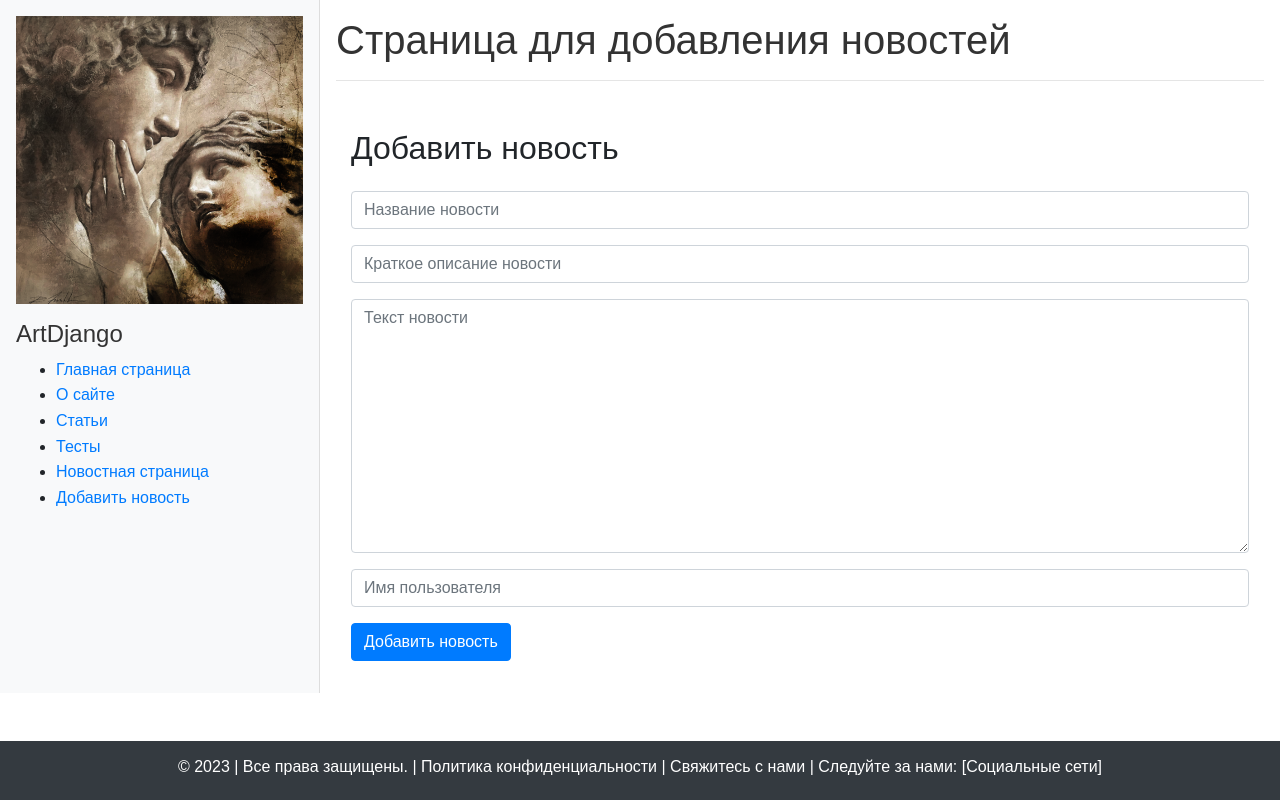
After one commit to prolisbet/theme-10-DJ, a Django app: page /news/add_news/ in a window 1280 px wide. The commit adds this page. Run offline with Django 5.2, Linux system fonts and the light colour scheme; some libraries are stand-ins or nearby versions.

Commit message:
lesson DJ04

```diff
--- a/djangoProject/main/templates/main/nav.html
+++ b/djangoProject/main/templates/main/nav.html
@@ -4,4 +4,5 @@
     <li><a href="{% url 'page3' %}">Статьи</a></Li>
     <li><a href="{% url 'page4' %}">Тесты</a></Li>
     <li><a href="{% url 'news_home' %}">Новостная страница</a></Li>
+    <li><a href="{% url 'add_news' %}">Добавить новость</a></Li>
 </ul>
--- /dev/null
+++ b/djangoProject/news/forms.py
@@ -0,0 +1,14 @@
+from .models import News_post
+from django.forms import ModelForm, TextInput, Textarea, DateTimeInput
+
+
+class News_postForm(ModelForm):
+    class Meta:
+        model = News_post
+        fields = ['title', 'short_description', 'text', 'username']
+        widgets = {
+            'title': TextInput(attrs={'class': 'form-control', 'placeholder': 'Название новости'}),
+            'short_description': TextInput(attrs={'class': 'form-control', 'placeholder': 'Краткое описание новости'}),
+            'text': Textarea(attrs={'class': 'form-control', 'placeholder': 'Текст новости'}),
+            'username': TextInput(attrs={'class': 'form-control', 'placeholder': 'Имя пользователя'}),
+        }
--- /dev/null
+++ b/djangoProject/news/templates/news/add_news.html
@@ -0,0 +1,39 @@
+{% extends 'main/layout.html' %}
+
+{% block title %}
+    <title>Страница для добавления новостей</title>
+{% endblock %}
+
+{% block content %}
+    <h1>Страница для добавления новостей</h1>
+    <hr>
+    <div class="container mt-5">
+        <h2 class="mb-4">Добавить новость</h2>
+        <form method="post">
+            {% csrf_token %}
+            <div class="form-group">
+<!--                <label for="newsTitle">Название новости</label>-->
+<!--                <input type="text" class="form-control" id="newsTitle" placeholder="Название новости">-->
+                {{ form.title }}
+            </div>
+            <div class="form-group">
+<!--                <label for="newsDescription">Краткое описание новости</label>-->
+<!--                <input type="text" class="form-control" id="newsDescription" placeholder="Краткое описание новости">-->
+                {{ form.short_description }}
+            </div>
+            <div class="form-group">
+<!--                <label for="newsText">Текст новости</label>-->
+<!--                <textarea class="form-control" id="newsText" rows="4" placeholder="Текст новости"></textarea>-->
+                {{ form.text }}
+            </div>
+            <div class="form-group">
+<!--                <label for="userName">Имя пользователя</label>-->
+<!--                <input type="text" class="form-control" id="userName" placeholder="Имя пользователя">-->
+                {{ form.username }}
+            </div>
+            <button type="submit" class="btn btn-primary">Добавить новость</button>
+        </form>
+        <p>{{ error }}</p>
+    </div>
+
+{% endblock %}
--- a/djangoProject/news/templates/news/news.html
+++ b/djangoProject/news/templates/news/news.html
@@ -7,6 +7,7 @@
 {% block content %}
     <h1>Новостная страница {{ caption }}</h1>
     <hr>
+    {% if news%}
         {% for new in news %}
             <div>
                 <h3>{{ new.title }}</h3>
@@ -17,4 +18,7 @@
                 <hr>
             </div>
         {% endfor %}
+    {% else %}
+        <h4>Новостей нет</h4>
+    {% endif %}
 {% endblock %}
--- a/djangoProject/news/urls.py
+++ b/djangoProject/news/urls.py
@@ -3,5 +3,5 @@ from . import views
 
 urlpatterns = [
     path('', views.home, name='news_home'),
-
+    path('add_news/', views.add_news, name='add_news'),
 ]
--- a/djangoProject/news/views.py
+++ b/djangoProject/news/views.py
@@ -1,8 +1,22 @@
-from django.shortcuts import render
+from django.shortcuts import render, redirect
 from .models import News_post
+from .forms import News_postForm
 
 
 # Create your views here.
 def home(request):
     news = News_post.objects.all()
     return render(request, 'news/news.html', {'news': news})
+
+
+def add_news(request):
+    error = ""
+    if request.method == 'POST':
+        form = News_postForm(request.POST)
+        if form.is_valid():
+            form.save()
+            return redirect('news_home')
+        else:
+            error = 'Данные были заполнены некорректно'
+    form = News_postForm()
+    return render(request, 'news/add_news.html', {'form': form})
```
Also changed, not shown: djangoProject/__init__.py (added). Lines whose indentation alone changed are shown as unchanged.
